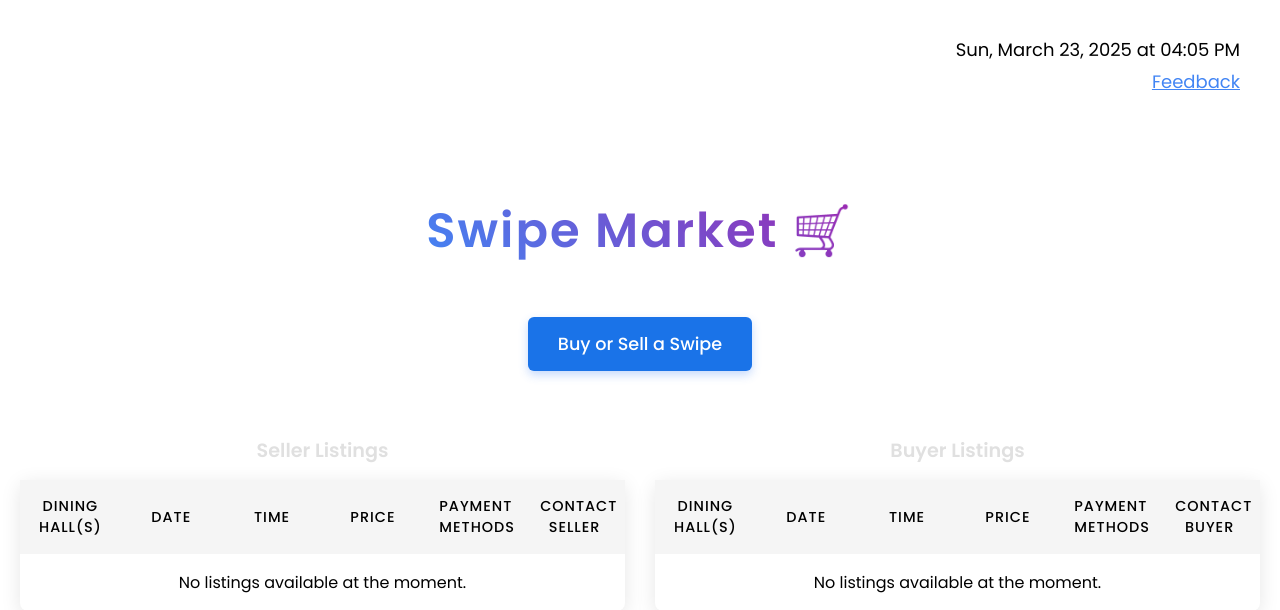
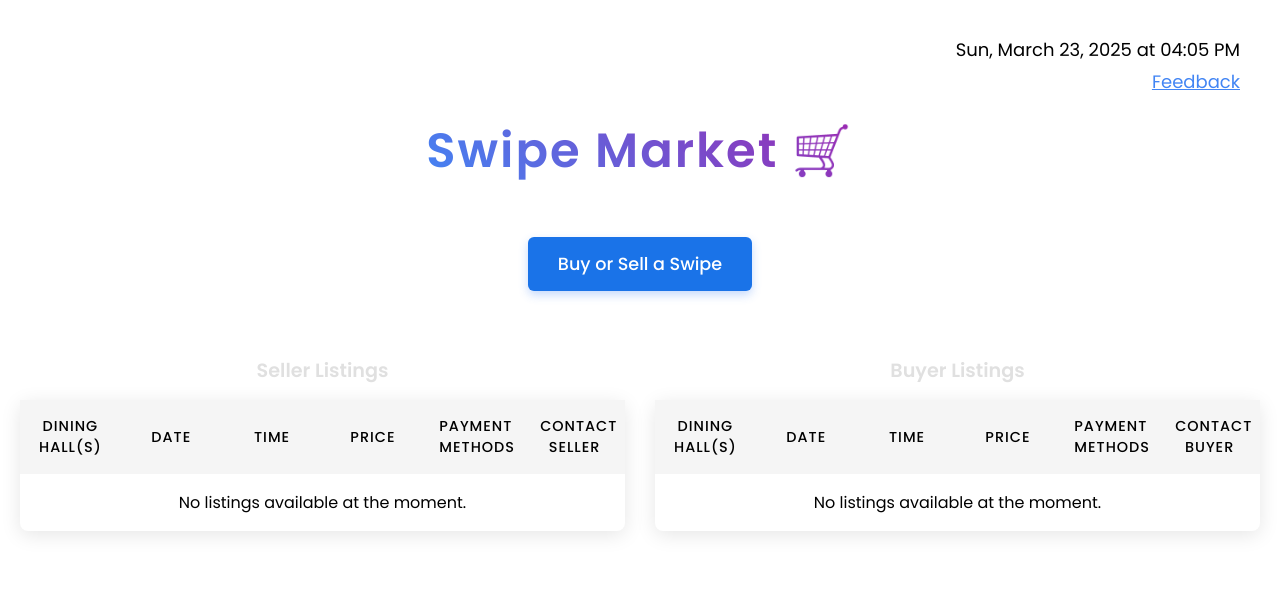
Before and after one commit to otenwerry/swipe-market, a Flask app: page / in a window 1280 px wide. Shown: the top 610 px of the page. Run offline with Flask 3, Linux system fonts and the light colour scheme; data that the repository does not hold is empty; some libraries are stand-ins or nearby versions.

Commit message:
header margin top removed

```diff
--- a/static/header.css
+++ b/static/header.css
@@ -4,7 +4,6 @@
     align-items: center;
     font-size: 48px;
     font-weight: 600;
-    margin-top: 80px;
     z-index: 100;
     transition: all 0.2s ease;
     flex-direction: row;
```
